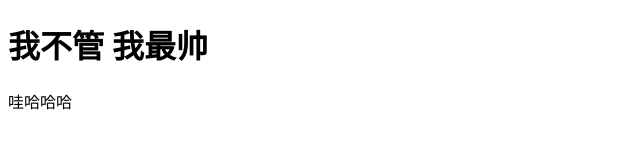
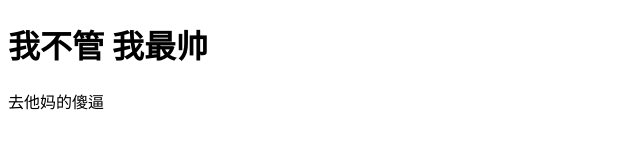
Before and after one commit to zhangjiale12138/lalala, a plain HTML site: page haha.html in a window 1280 px wide. Shown: the full height of the page, 0-640 px from the left. Drawn offline with Linux system fonts and the light colour scheme.

Commit message:
Update haha.html

```diff
--- a/haha.html
+++ b/haha.html
@@ -12,7 +12,7 @@
 
     <div>
 
-        哇哈哈哈
+      去他妈的傻逼
 
     </div>
     <script src="haha.js"></script>
```
